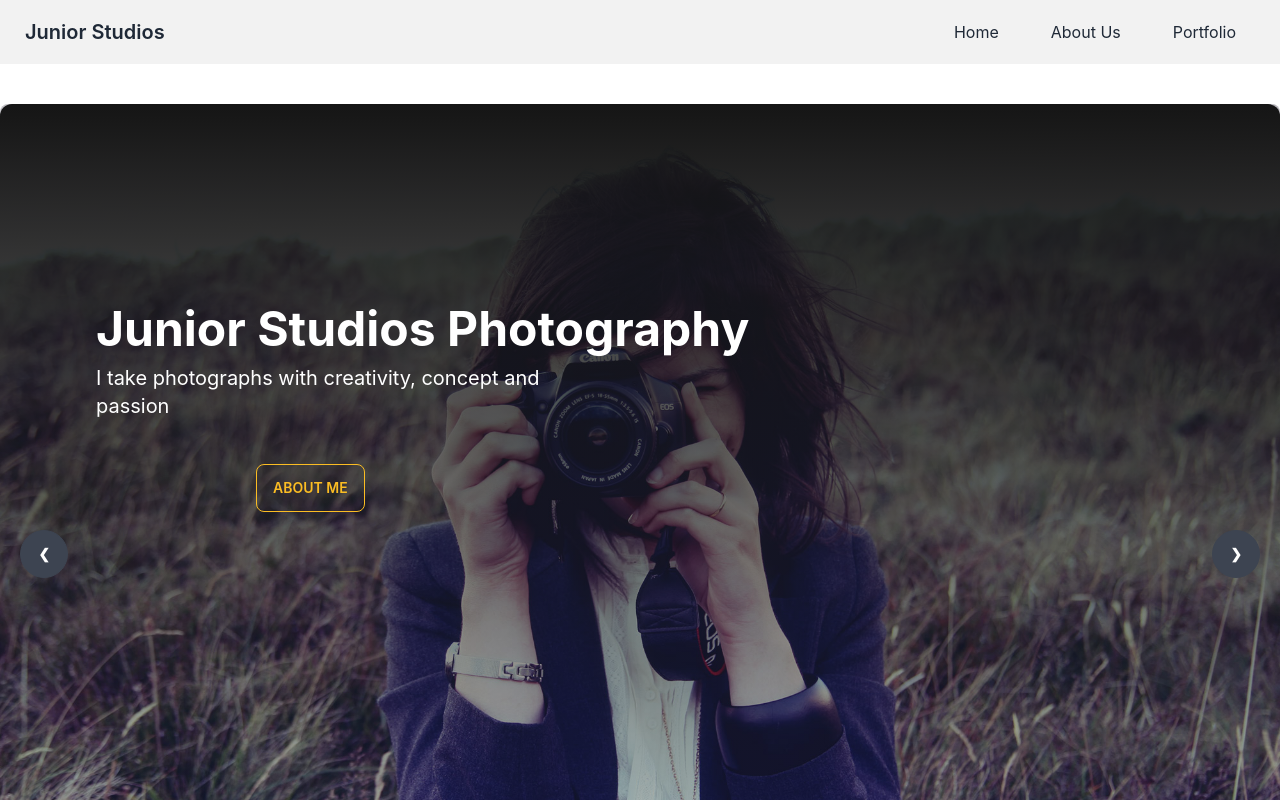
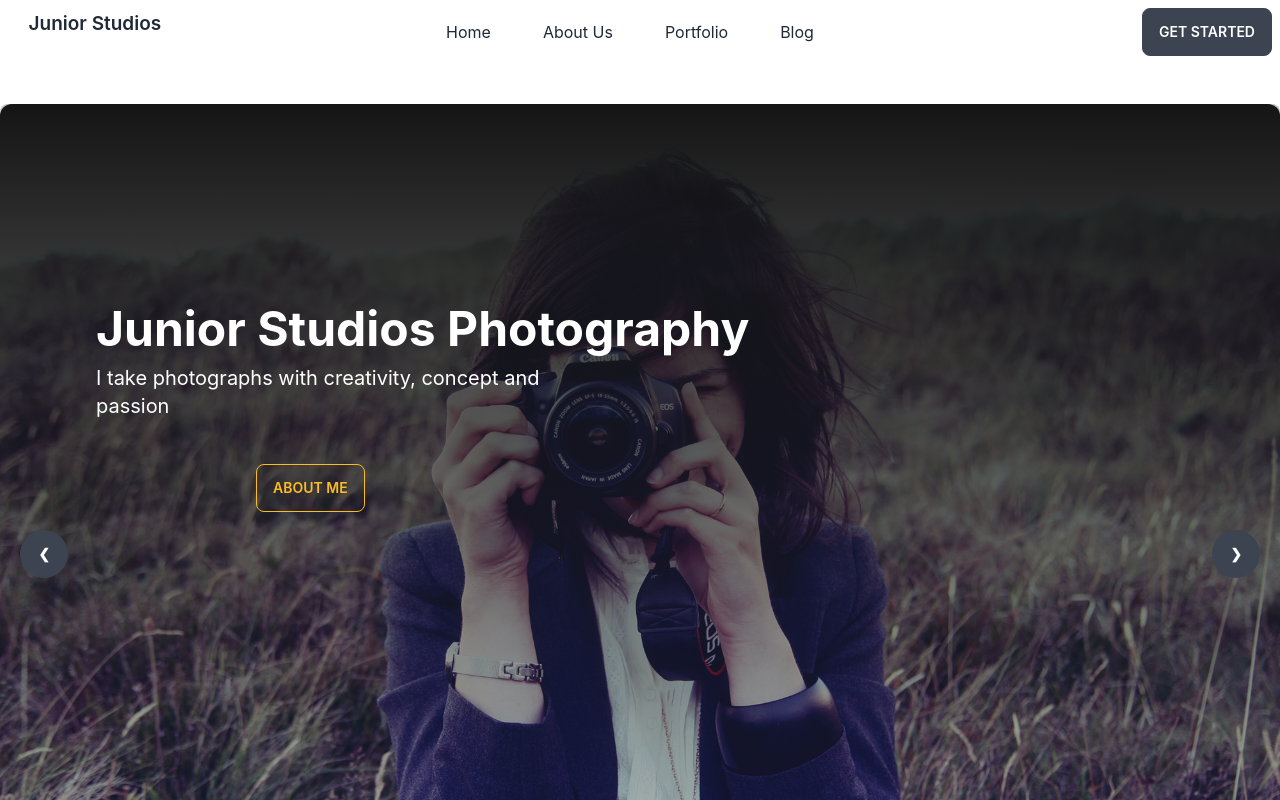
Before and after one commit to mdmohsin2/PhotoBazar-Client-Side, a React (Create React App) app: page / in a window 1280 px wide. Shown: the top 800 px of the page. Built offline with nearby package versions, Linux system fonts and the light colour scheme.

Commit message:
blog site add

```diff
--- a/src/components/Page/Header/Header.js
+++ b/src/components/Page/Header/Header.js
@@ -6,20 +6,28 @@ const Header = () => {
         <li><Link to='/' className='mr-5'>Home</Link></li>
         <li><Link to='/about' className='mr-5'>About Us</Link></li>
         <li><Link to='/portfolio' className='mr-5'>Portfolio</Link></li>
+        <li><Link to='/blog' className='mr-5'>Blog</Link></li>
     </>
     return (
-        <div className="navbar bg-base-200">
-            <div className="flex-1">
-                <a className="btn btn-ghost normal-case text-xl" href='/'>
-                    <Link to='/'>
-                        Junior Studios
-                    </Link>
-                </a>
+        <div className="navbar bg-base-100">
+            <div className="navbar-start">
+                <div className="dropdown">
+                    <label tabIndex={0} className="btn btn-ghost lg:hidden">
+                        <svg xmlns="http://www.w3.org/2000/svg" className="h-5 w-5" fill="none" viewBox="0 0 24 24" stroke="currentColor"><path strokeLinecap="round" strokeLinejoin="round" strokeWidth="2" d="M4 6h16M4 12h8m-8 6h16" /></svg>
+                    </label>
+                    <ul tabIndex={0} className="menu menu-compact dropdown-content mt-3 p-2 shadow bg-base-100 rounded-box w-52">
+                       {menuitems}
+                    </ul>
+                </div>
+                <a href='/ ' className="btn btn-ghost normal-case text-xl hidden sm:block ">Junior Studios</a>
             </div>
-            <div className="flex-none">
+            <div className="navbar-center hidden lg:flex">
                 <ul className="menu menu-horizontal p-0">
                     {menuitems}
                 </ul>
+            </div>
+            <div className="navbar-end">
+                <a href='/ ' className="btn">Get started</a>
             </div>
         </div>
     );
--- /dev/null
+++ b/src/components/Shared/Blog/Blog.js
@@ -0,0 +1,34 @@
+import React from 'react';
+
+const Blog = () => {
+    return (
+        <div className="card bg-gray-300 shadow-xl">
+            <div>
+                <div className="card-body">
+                    <h2 className="card-title text-5xl text-orange-400">1. Difference between SQL and NoSQL</h2>
+                    <p className='text-2xl'>_ _ _ SQL is the programming language used to interface with relational databases. (Relational databases model data as records in rows and tables with logical links between them). NoSQL is a class of DBMs that are non-relational and generally do not use SQL.</p>
+                </div>
+            </div>
+            <div>
+                <div className="card-body">
+                    <h2 className="card-title text-5xl text-orange-400">2. What is JWT, and how does it work?</h2>
+                    <p className='text-2xl'>_ _ _ JSON Web Token (JWT) is an open standard (RFC 7519) that defines a compact and self-contained way for securely transmitting information between parties as a JSON object. This information can be verified and trusted because it is digitally signed.</p>
+                </div>
+            </div>
+            <div>
+                <div className="card-body">
+                    <h2 className="card-title text-5xl text-orange-400">1. What is the difference between javascript and NodeJS?</h2>
+                    <p className='text-2xl'>_ _ _ JavaScript is a simple programming language that can be used with any browser that has the JavaScript Engine installed. Node. js, on the other hand, is an interpreter or execution environment for the JavaScript programming language.</p>
+                </div>
+            </div>
+            <div>
+                <div className="card-body">
+                    <h2 className="card-title text-5xl text-orange-400">1. How does NodeJS handle multiple requests at the same time?</h2>
+                    <p className='text-2xl'>_ _ _ NodeJS receives multiple client requests and places them into EventQueue. NodeJS is built with the concept of event-driven architecture. NodeJS has its own EventLoop which is an infinite loop that receives requests and processes them.</p>
+                </div>
+            </div>
+        </div>
+    );
+};
+
+export default Blog;
--- /dev/null
+++ b/src/components/Shared/Error/Error.css
@@ -0,0 +1,6 @@
+.error{
+    background-image: url('https://i.ibb.co/1bC2JP8/3d-render-error-404-page-found-your-mockup-design-252008-648.jpg');
+    height: 650px;
+    background-position: center;
+    background-size: cover;
+}
--- a/src/components/Shared/Error/Error.js
+++ b/src/components/Shared/Error/Error.js
@@ -1,11 +1,13 @@
 import React from 'react';
 import { Link } from 'react-router-dom';
+import './Error.css'
 
 const Error = () => {
     return (
-        <div>
-            <img src="https://i.ibb.co/1bC2JP8/3d-render-error-404-page-found-your-mockup-design-252008-648.jpg" alt="" />
-            <h2>Please try again before valid Link <Link to='/'>Home</Link> </h2>
+        <div className='error'>
+            <h2 className='text-5xl text-center py-4 text-white'>Please try again before valid Link <Link to='/' className='text-red-500 underline underline-offset-1'>Home</Link> </h2>
+            {/* <img  src="https://i.ibb.co/1bC2JP8/3d-render-error-404-page-found-your-mockup-design-252008-648.jpg" alt="" /> */}
+
         </div>
     );
 };
--- a/src/router/Routes/Routes.js
+++ b/src/router/Routes/Routes.js
@@ -1,6 +1,7 @@
 import { createBrowserRouter } from "react-router-dom";
 import Home from "../../components/Page/Home/Home";
 import MyInfo from "../../components/Page/Home/MyInfo/MyInfo";
+import Blog from "../../components/Shared/Blog/Blog";
 import Error from "../../components/Shared/Error/Error";
 import Portfolio from "../../components/Shared/Portfolio/Portfolio";
 import Main from "../../Layout/Main";
@@ -23,6 +24,10 @@ const router = createBrowserRouter([
             {
                 path:'portfolio',
                 element:<Portfolio></Portfolio>
+            },
+            {
+                path: '/blog',
+                element: <Blog></Blog>
             }
         ]
 
```
Also changed, not shown: src/components/Shared/Blog/Blog.css (added).
